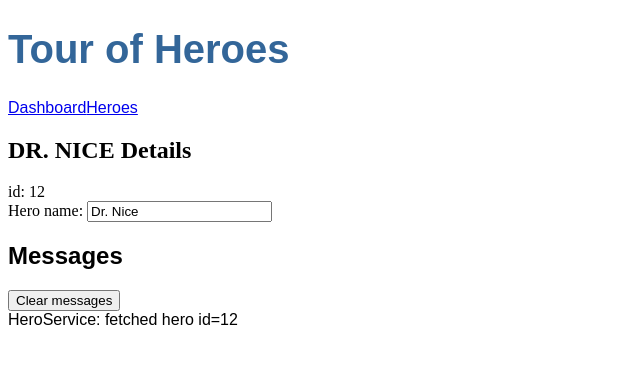
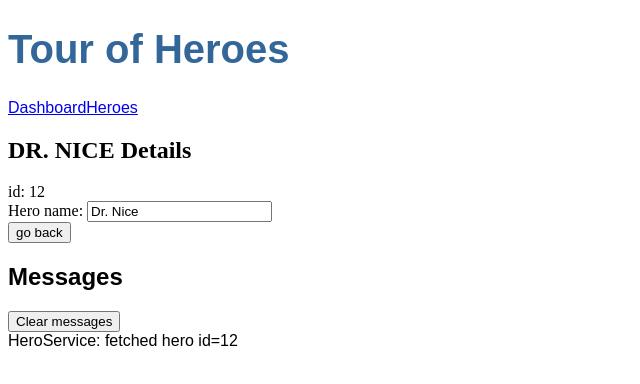
Before and after one commit to nguyenlekhanh/angular_tourOfHeroes, an Angular app: page /detail/12 in a window 1280 px wide. Shown: the top 384 px of the page, without its empty margins (0-640 px from the left). Built offline with nearby package versions, Linux system fonts and the light colour scheme.

Commit message:
gaback link

```diff
--- a/src/app/hero-detail/hero-detail.component.html
+++ b/src/app/hero-detail/hero-detail.component.html
@@ -6,5 +6,6 @@
       <label for="hero-name">Hero name: </label>
       <input id="hero-name" [(ngModel)]="hero.name" placeholder="name">
     </div>
+    <button type="button" (click)="goBack()">go back</button>
 
 </div>
--- a/src/app/hero-detail/hero-detail.component.ts
+++ b/src/app/hero-detail/hero-detail.component.ts
@@ -34,4 +34,8 @@ export class HeroDetailComponent {
     this.heroService.getHero(id)
       .subscribe(hero => this.hero = hero);
   }
+
+  goBack(): void {
+    this.location.back();
+  }
 }
```
